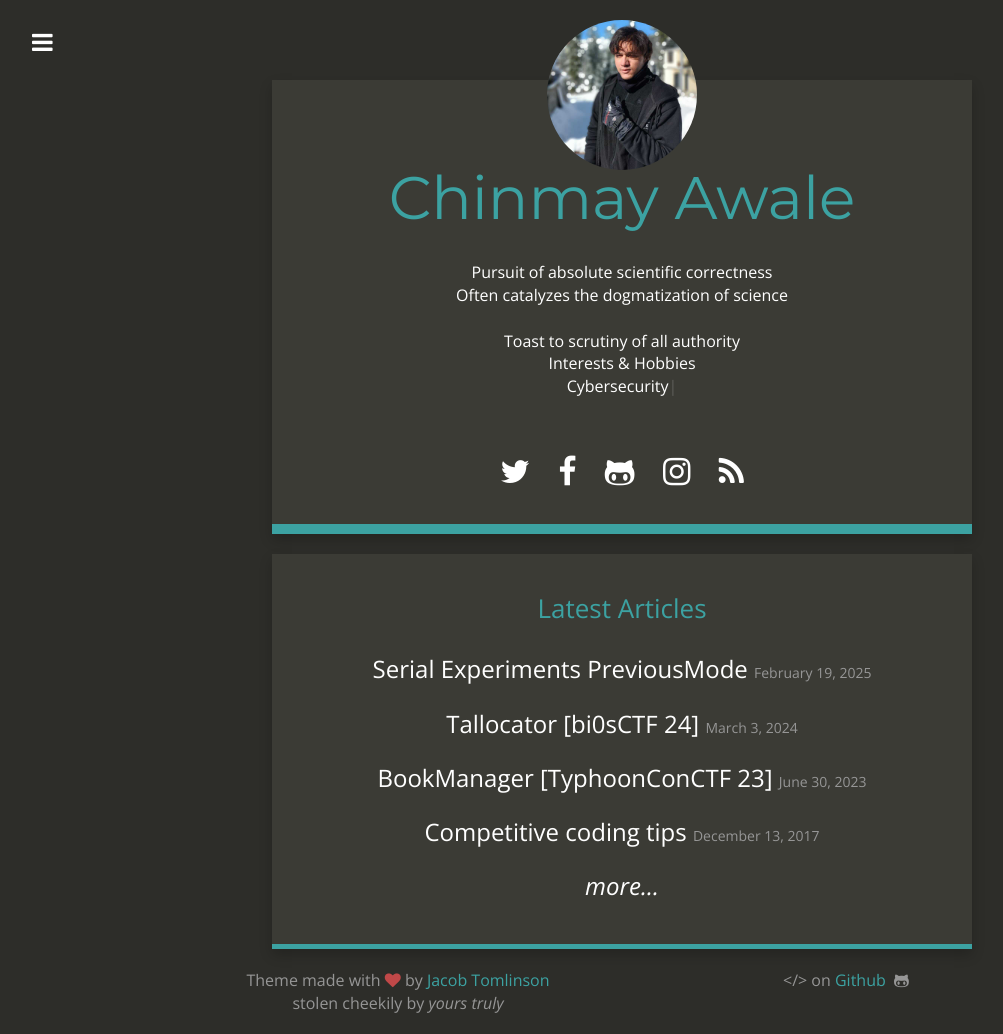
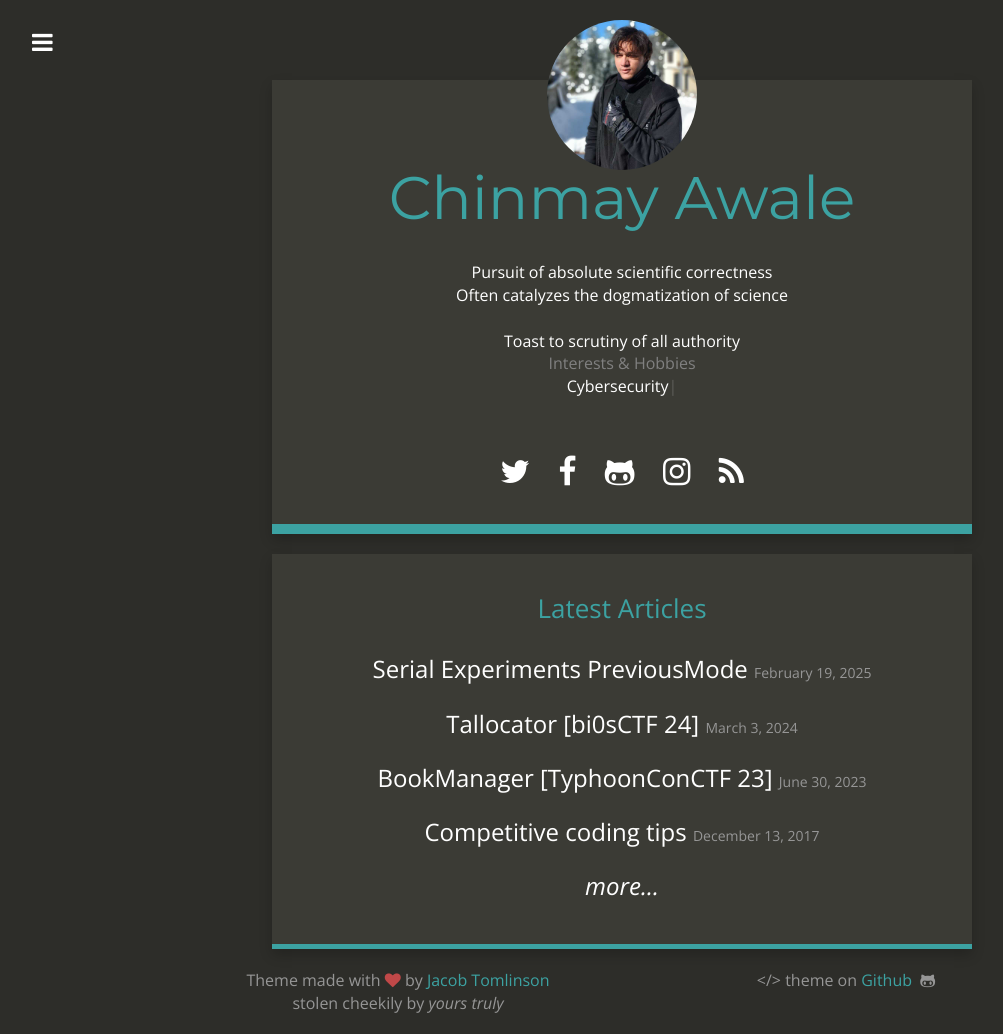
Before and after one commit to Owl-A/owl-a.github.io, a Jekyll site: the page built from index.html, in a window 1280 px wide. Shown: the whole page, without its empty margins (18-1021 px from the left). Built offline with Jekyll 4.4.1, drawn with Linux system fonts in a browser that asks for light colours; nearby versions of some CDN libraries.

Commit message:
minor corrections

```diff
--- a/_config.yml
+++ b/_config.yml
@@ -12,7 +12,7 @@
 post_limit: 5
 
 #description typing
-title_description: "Pursuit of absolute scientific correctness <br/>Often catalyzes the dogmatization of science <br/><br/>Toast to scrutiny of all authority <br/>Interests & Hobbies"
+title_description: "Pursuit of absolute scientific correctness <br/>Often catalyzes the dogmatization of science <br/><br/>Toast to scrutiny of all authority <br/><font color=\"grey\">Interests & Hobbies</font>"
 dynamic-typing: True
 loop: True
 loop-count: False # Set False for infinite loop, or set any number for finite loop.
@@ -38,8 +38,8 @@
 facebook_link: https://www.facebook.com/chinmay.awale
 
 # Footer
-footer_left: "Theme made with <i class=\"fa fa-heart\"></i> by <a href=\"https://twitter.com/_JacobTomlinson\">Jacob Tomlinson</a> <br/> stolen cheekily by <i>yours truly</i>"
-footer_right: "&lt;/&gt; on <a href=\"https://github.com/jacobtomlinson/carte-noire\">Github</a> &nbsp;<i class=\"fa fa-github-alt\"></i>"
+footer_left: "<font align=\"left\" style=\"size:11pt;align:left\">Theme made with <i class=\"fa fa-heart\"></i> by <a href=\"https://twitter.com/_JacobTomlinson\">Jacob Tomlinson</a> <br/> stolen cheekily by <i>yours truly</i></font>"
+footer_right: "&lt;/&gt; theme on <a href=\"https://github.com/jacobtomlinson/carte-noire\">Github</a> &nbsp;<i class=\"fa fa-github-alt\"></i>"
 
 # Build settings
 markdown: kramdown
```
